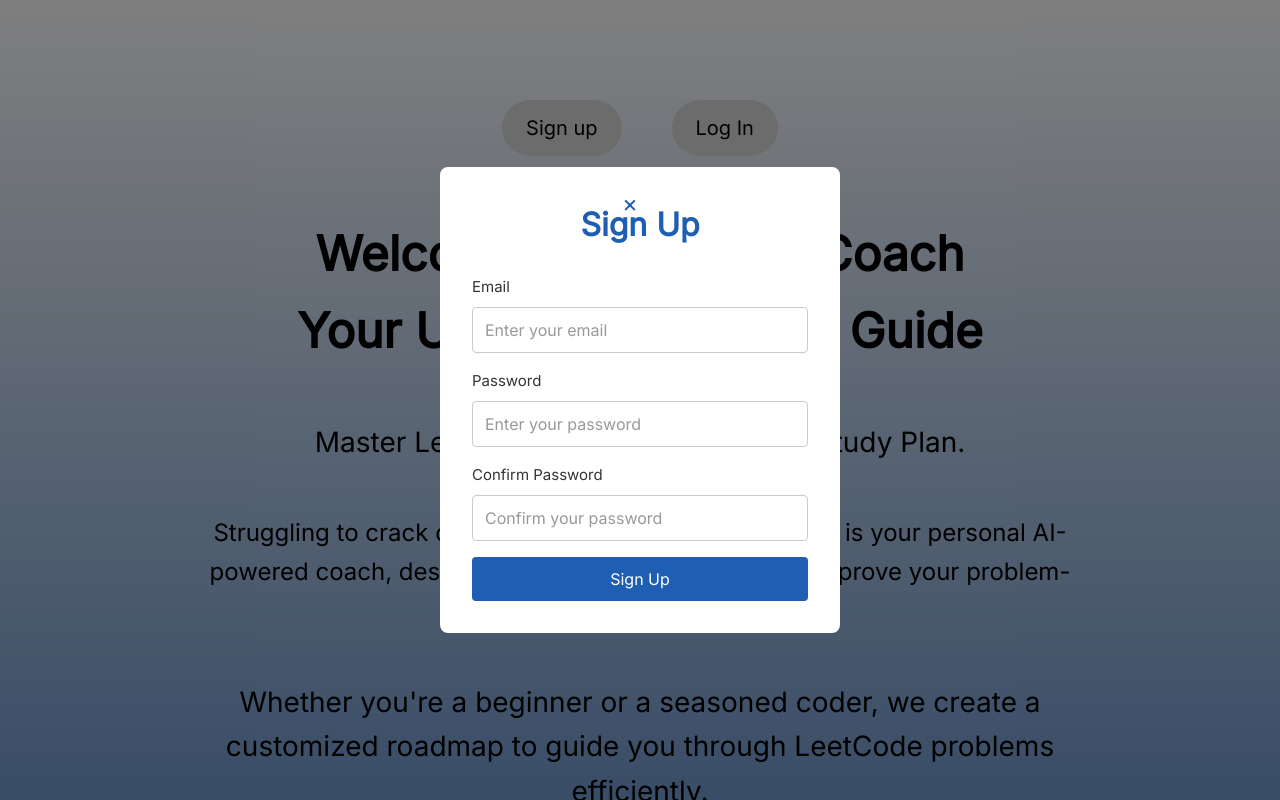
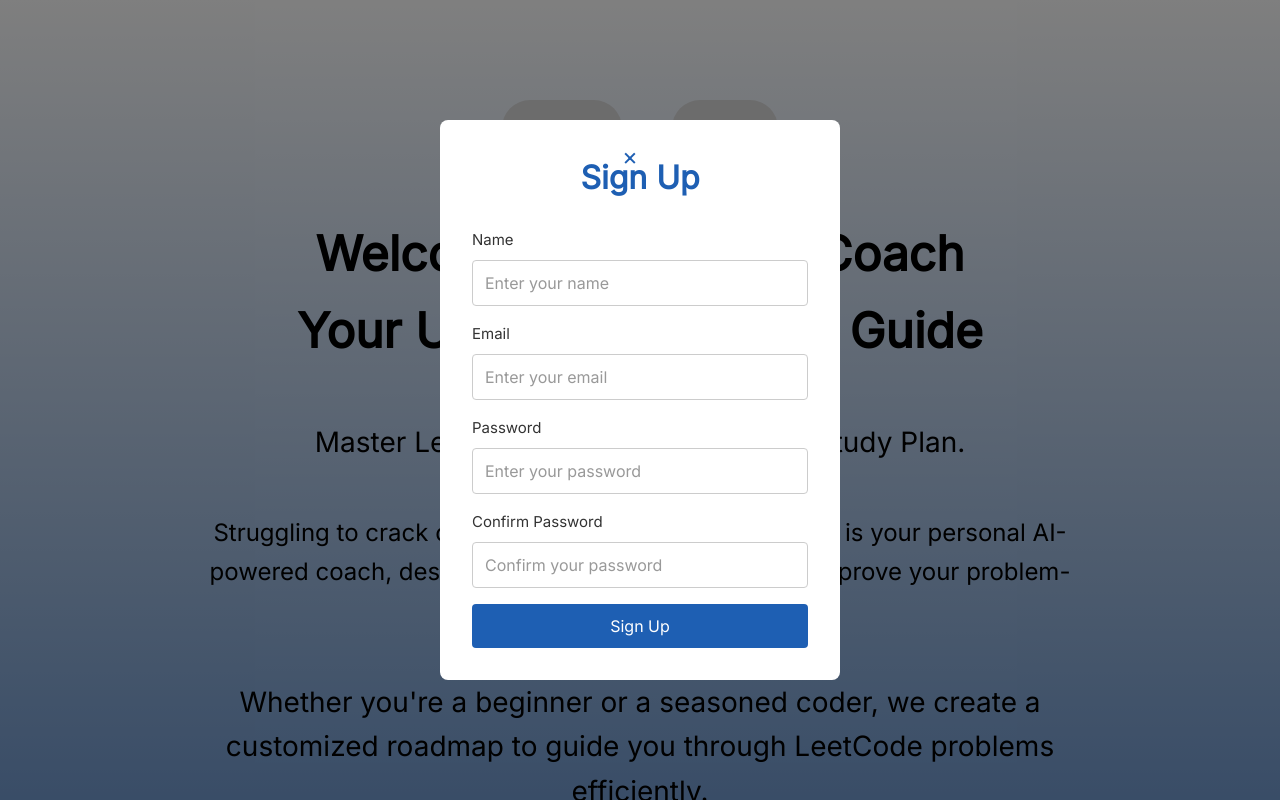
Before and after one commit to Arjun-Kaimal/CS-3354, a Vue app in the folder Project/LeetCodeCoach/: page / in a window 1280 px wide. Both pictures are taken after a click on the element "Sign up". Shown: the top 800 px of the page. Built offline with nearby package versions, Linux system fonts and the light colour scheme; the HTML template or start-up script is replaced by a standard one.

Commit message:
Added name field when signing up

```diff
--- a/Project/LeetCodeCoach/src/components/Signup.vue
+++ b/Project/LeetCodeCoach/src/components/Signup.vue
@@ -3,6 +3,16 @@
     <div class="modal-content">
       <h2 class="modal-title">Sign Up</h2>
       <form @submit.prevent="handleSignup">
+        <div class="form-group">
+          <label for="name">Name</label>
+          <input
+            type="text"
+            id="name"
+            v-model="name"
+            required
+            placeholder="Enter your name"
+          >
+        </div>
         <div class="form-group">
           <label for="email">Email</label>
           <input
@@ -58,6 +68,7 @@
 }>();
 
 const { register, error, loading } = useAuth();
+const name = ref('');
 const email = ref('');
 const password = ref('');
 const confirmPassword = ref('');
```
